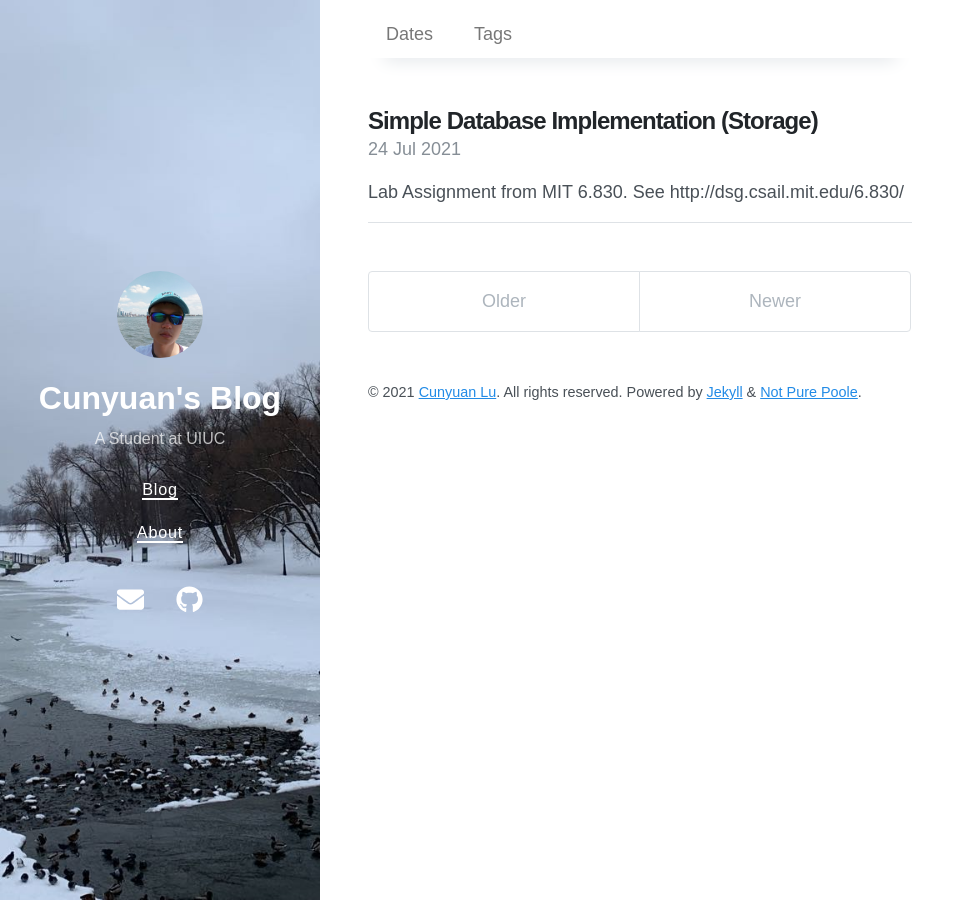
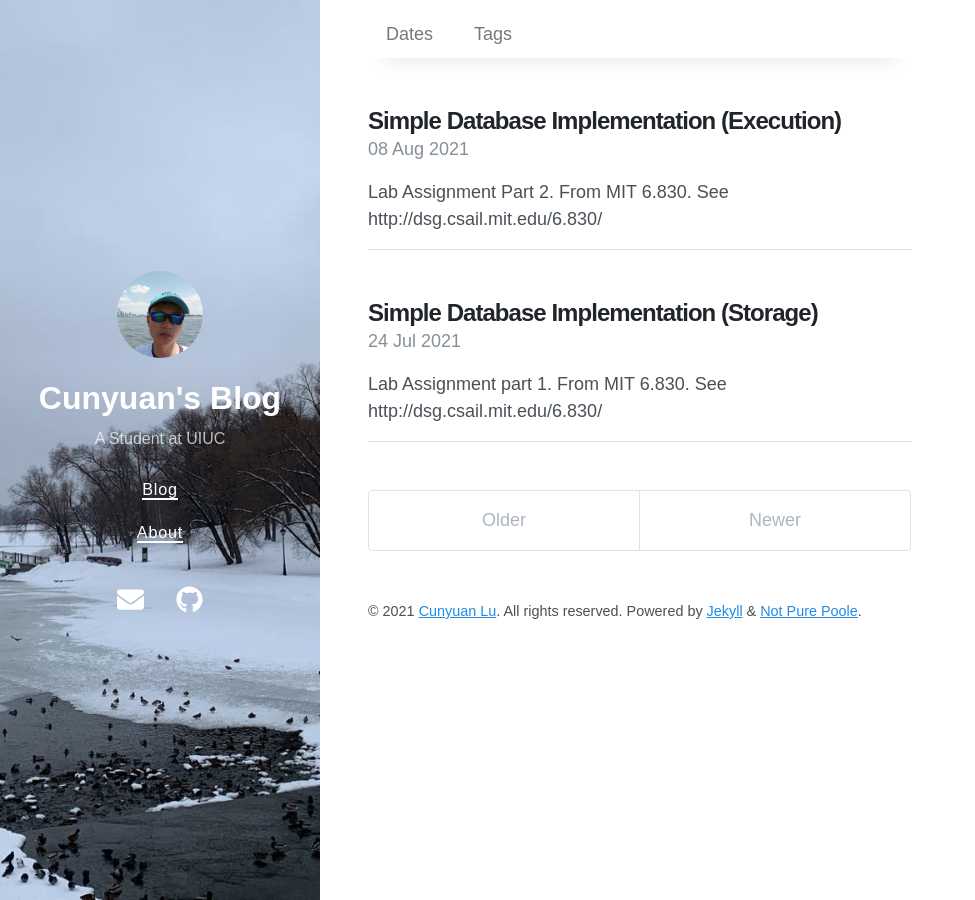
Before and after one commit to Timelordlulu/Blog, a Jekyll site: the page built from index.html, in a window 1280 px wide. Shown: the whole page, without its empty margins (0-975 px from the left). Built offline with Jekyll 4.4.1, drawn with Linux system fonts in a browser that asks for light colours; nearby versions of some CDN libraries; the list of posts is cut into pages by our own code; part of the change alters nothing that is shown.

Commit message:
new posts

````diff
--- a/_posts/2021-07-24-Simple-Database-Implementation-(Storage).md
+++ b/_posts/2021-07-24-Simple-Database-Implementation-(Storage).md
@@ -5,7 +5,7 @@ date: 2021-07-24
 tags: [SimpleDB]
 toc:  true
 ---
-Lab Assignment from MIT 6.830. See <http://dsg.csail.mit.edu/6.830/>
+Lab Assignment part 1. From MIT 6.830. See <http://dsg.csail.mit.edu/6.830/>
 {: .message }
 
 ## Introduction
--- /dev/null
+++ b/_posts/2021-08-08-Simple-Database-Implementation-(Execution).md
@@ -0,0 +1,66 @@
+---
+layout: post
+title: Simple Database Implementation (Execution)
+date: 2021-08-08
+tags: [SimpleDB]
+toc:  true
+---
+Lab Assignment Part 2. From MIT 6.830. See <http://dsg.csail.mit.edu/6.830/>
+{: .message }
+
+## Introduction
+This article will focus on the ececution part of the database, including a set of operators to implement table modifications, selections, joins and aggregates, as well as a page eviction mechanism in the BufferPool.
+
+## Class Diagram
+![Class-Diagram](/images/SimpleDB-Execution.jpeg){:class="align-center"}
+
+**1. Why does SeqScan implements `OpIterator` interface while other operations extend `Operator` abstract class?**
+Because they share the same next() and hasNext() functions. `Operator` implements this logic so there won't be repeated codes.
+
+**2. What is `Predicate` and `JoinPredicate`?**
+`Predicate` includes the filter conditions like "=", ">","<". `Predicate.filter()` can tell us if the tuple need to be removed or kept. So, we just need to do a sequential Scan (SeqScan), and use `Predicate.filter()` to build a new iterator.
+JoinPredicate has the same logic. The only difference is that it involves two tuples. We need to make sure to join the fields that two tuples share.
+
+**3. What is `IntAg` and `StringAg`?**
+When implementing `aggregate` function, we need to do it case-by-case. If the field is an Integer field, we need to support COUNT, SUM, AVG, MIN, and MAX. If the field is a String field, we only need to implement COUNT. The `IntAg` and `StringAg` have a function called `mergeTupleIntoGroup()`, it can transfer a tuple to its aggregate form. so we can simply call the aggregate form iterator in `Aggregate` class.
+
+## Reflection
+Operators are the basic functions of a database, but they are also extremely important. Designing efficient and extendable operators will largely increase the speed of the database. I will talk about the design of `Join` and `Aggregate` operators here.
+I implemented `join` using Nested Loop Joins, which is the most simple but more costing way of join algorithm. The principle is simple as the pseudocode below:
+```
+for each row in t1 {
+    for each row in t2 {
+        if row satisfies join contitions:
+            addToResult(row)
+    }
+}
+```
+One variant of Nested Loop Joins is Block Nested Loop Joins. It caches some number of rows in the outer loop to reduce the read in the inner loop. Here is the pseudocode:
+```
+For each row in t1 {
+    joinBuffer.add(row)
+    if joinBuffer is full {
+        For each row in t2 {
+            if row satisfies join conditions {
+                addToResult(row)
+            }
+        }
+        empty joinBuffer
+    }
+}
+
+If joinBuffer is not empty {
+    For each row in t2 {
+        if row satisfies join conditions {
+            addToResult(row)
+        }
+    }
+}
+```
+
+Next, it's time to talk about `Aggregate` operater. The key point of it is to handle Integeger Aggregator as there are many different commands to take care of. I used a Hashmap with field as key, and an array list of integer as value to help implement the `mergeTupleIntoGrouop` function. Why should we keep an array list? It's because we need to store both the count and the sum in the array list, and as we iterate to a new row, we can update the array list according to the command type.
+
+Besides operaters, another task in this lab is to design a page eviction strategy for the `BufferPool`. Old pages need to be removed from the bufferpool so that new pages can be cached. I stored a list of `HeapPage` in the `BufferPool` calss. To evict a page, I will iterate through the list to find a non-dirty page and write it to the disk. However, this is not an efficient way because looping through the list is highly-costing. One fancy way is called LRU Cache. [See more information here.](https://en.wikipedia.org/wiki/Cache_replacement_policies)
+
+## Credits
+[Nested Loop Join Algorithm on MySQL Doc](https://dev.mysql.com/doc/refman/8.0/en/nested-loop-joins.html)
````
Also changed, not shown: images/SimpleDB-Execution.jpeg (added).
